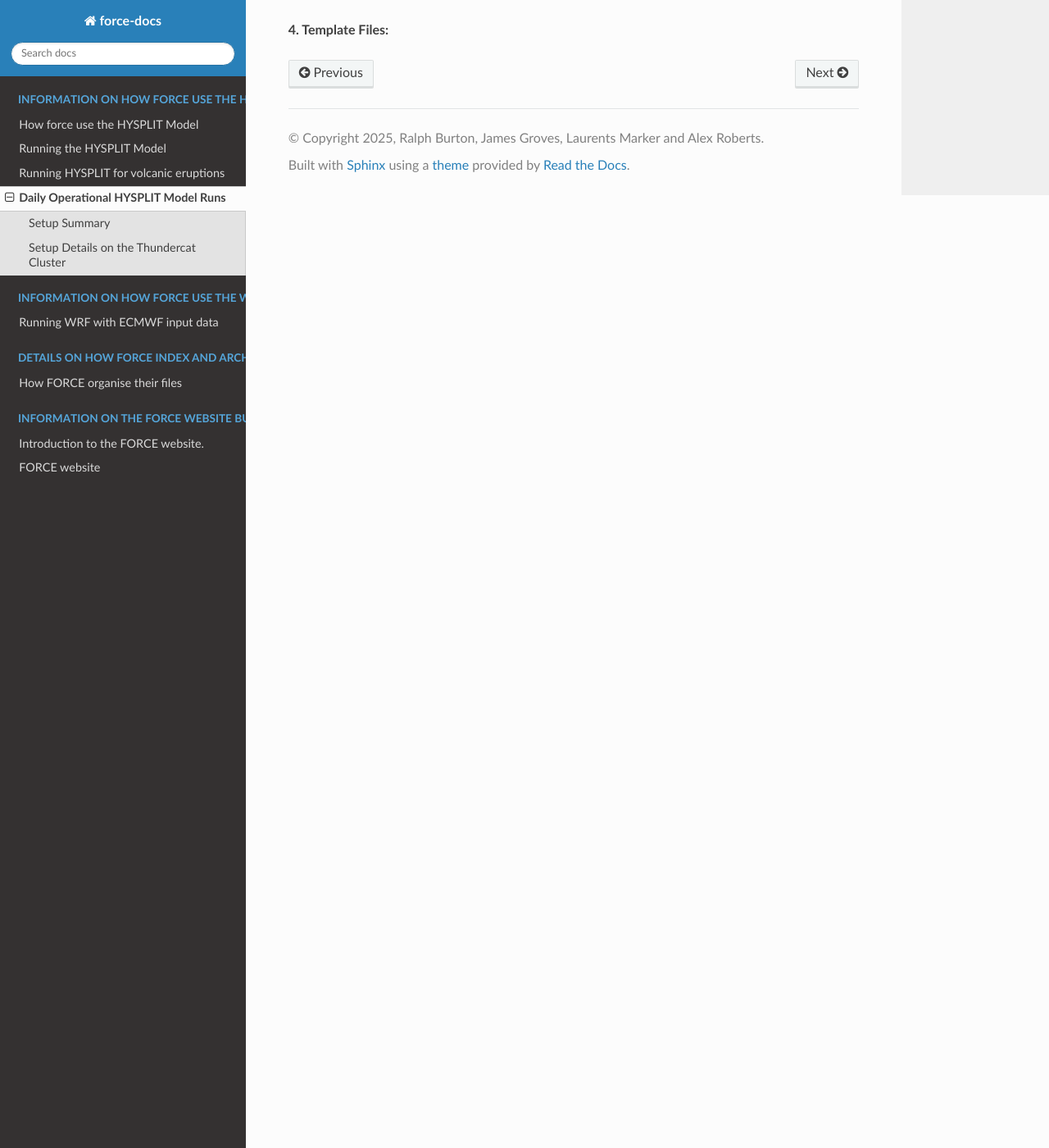
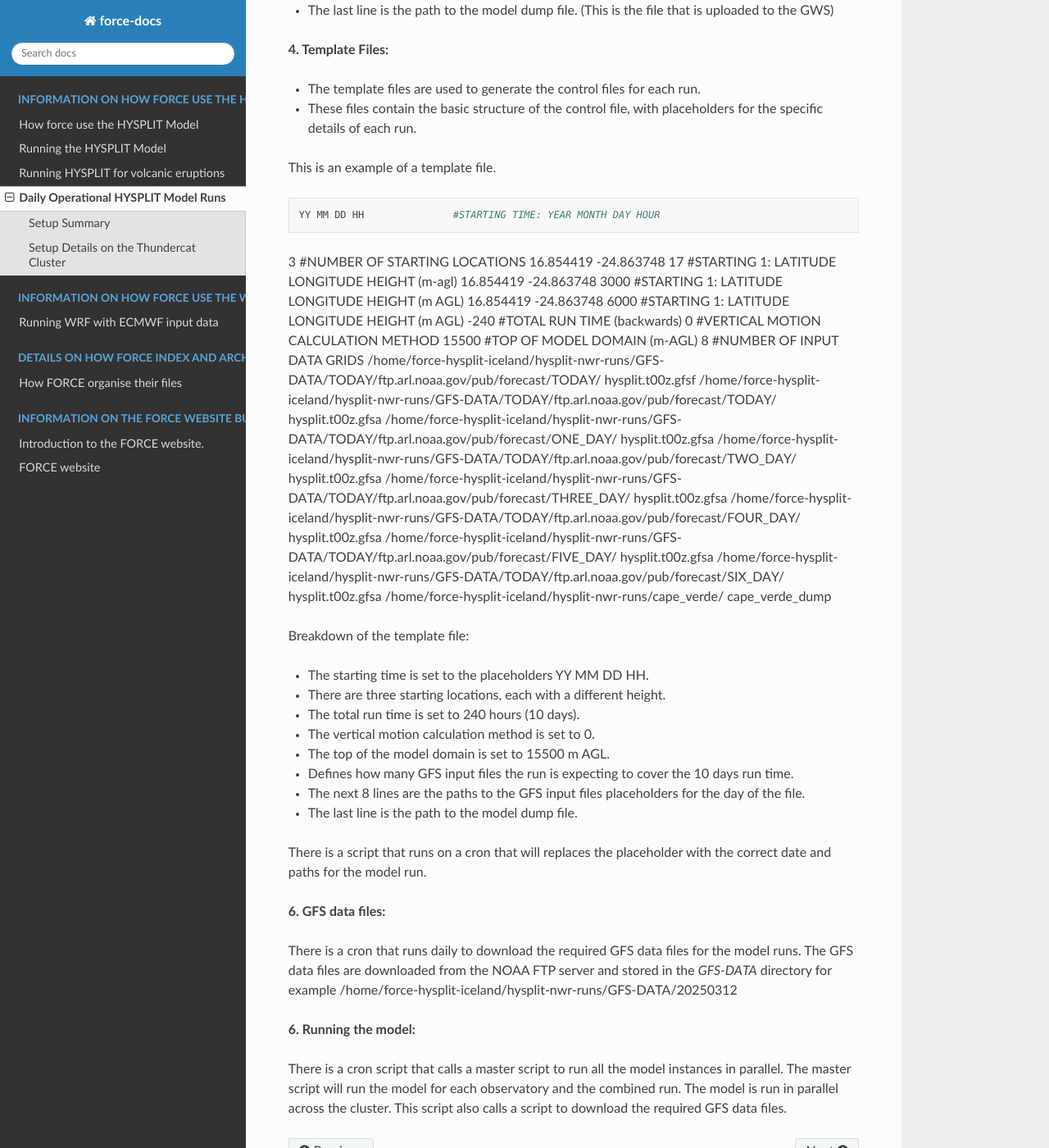
Before and after one commit to ncas-force/force-docs, a Sphinx documentation site: the page built from docs/hysplit/operationalhysplit.rst, in a window 1280 px wide and 1400 px high, scrolled down 2250 px. Shown: the whole window at 82% size. Built offline with Sphinx 7.4.7 and the Read the Docs theme 3.1.0, drawn with Linux system fonts in a browser that asks for light colours; some of the changed text lies outside the part shown.

Commit message:
added the GFS and running the model section.

```diff
--- a/docs/hysplit/operationalhysplit.rst
+++ b/docs/hysplit/operationalhysplit.rst
@@ -89,6 +89,63 @@ Breakdown of the control file:
 * The vertical motion calculation method is set to 0.
 * The top of the model domain is set to 15500 m AGL.
 * Defines how many GFS input files the run is expecting to cover the 10 days run time.
-* The last lines specifies the input GFS file location.
+* The next 8 lines are the paths to the GFS input files.
+* The last line is the path to the model dump file. (This is the file that is uploaded to the GWS)
 
 **4. Template Files:**
+
+* The template files are used to generate the control files for each run.
+* These files contain the basic structure of the control file, with placeholders for the specific details of each run.
+
+This is an example of a template file. ::
+
+    YY MM DD HH               #STARTING TIME: YEAR MONTH DAY HOUR
+3                         #NUMBER OF STARTING LOCATIONS
+16.854419 -24.863748 17         #STARTING 1: LATITUDE LONGITUDE HEIGHT (m-agl)
+16.854419 -24.863748 3000       #STARTING 1: LATITUDE LONGITUDE HEIGHT (m AGL)
+16.854419 -24.863748 6000       #STARTING 1: LATITUDE LONGITUDE HEIGHT (m AGL)
+-240                      #TOTAL RUN TIME (backwards)
+0                         #VERTICAL MOTION CALCULATION METHOD
+15500                     #TOP OF MODEL DOMAIN (m-AGL)
+8                         #NUMBER OF INPUT DATA GRIDS
+/home/force-hysplit-iceland/hysplit-nwr-runs/GFS-DATA/TODAY/ftp.arl.noaa.gov/pub/forecast/TODAY/
+hysplit.t00z.gfsf
+/home/force-hysplit-iceland/hysplit-nwr-runs/GFS-DATA/TODAY/ftp.arl.noaa.gov/pub/forecast/TODAY/
+hysplit.t00z.gfsa
+/home/force-hysplit-iceland/hysplit-nwr-runs/GFS-DATA/TODAY/ftp.arl.noaa.gov/pub/forecast/ONE_DAY/
+hysplit.t00z.gfsa
+/home/force-hysplit-iceland/hysplit-nwr-runs/GFS-DATA/TODAY/ftp.arl.noaa.gov/pub/forecast/TWO_DAY/
+hysplit.t00z.gfsa
+/home/force-hysplit-iceland/hysplit-nwr-runs/GFS-DATA/TODAY/ftp.arl.noaa.gov/pub/forecast/THREE_DAY/
+hysplit.t00z.gfsa
+/home/force-hysplit-iceland/hysplit-nwr-runs/GFS-DATA/TODAY/ftp.arl.noaa.gov/pub/forecast/FOUR_DAY/
+hysplit.t00z.gfsa
+/home/force-hysplit-iceland/hysplit-nwr-runs/GFS-DATA/TODAY/ftp.arl.noaa.gov/pub/forecast/FIVE_DAY/
+hysplit.t00z.gfsa
+/home/force-hysplit-iceland/hysplit-nwr-runs/GFS-DATA/TODAY/ftp.arl.noaa.gov/pub/forecast/SIX_DAY/
+hysplit.t00z.gfsa
+/home/force-hysplit-iceland/hysplit-nwr-runs/cape_verde/
+cape_verde_dump
+
+Breakdown of the template file:
+
+* The starting time is set to the placeholders YY MM DD HH.
+* There are three starting locations, each with a different height.
+* The total run time is set to 240 hours (10 days).
+* The vertical motion calculation method is set to 0.
+* The top of the model domain is set to 15500 m AGL.
+* Defines how many GFS input files the run is expecting to cover the 10 days run time.
+* The next 8 lines are the paths to the GFS input files placeholders for the day of the file.
+* The last line is the path to the model dump file.
+
+There is a script that runs on a cron that will replaces the placeholder with the correct date and paths for the model run.
+
+**6. GFS data files:**
+
+There is a cron that runs daily to download the required GFS data files for the model runs. The GFS data files are downloaded from the
+NOAA FTP server and stored in the `GFS-DATA` directory for example /home/force-hysplit-iceland/hysplit-nwr-runs/GFS-DATA/20250312
+
+**6. Running the model:**
+
+There is a cron script that calls a master script to run all the model instances in parallel. The master script will run the model for each observatory and the combined run. The model is run in parallel across the cluster.
+This script also calls a script to download the required GFS data files.
```
